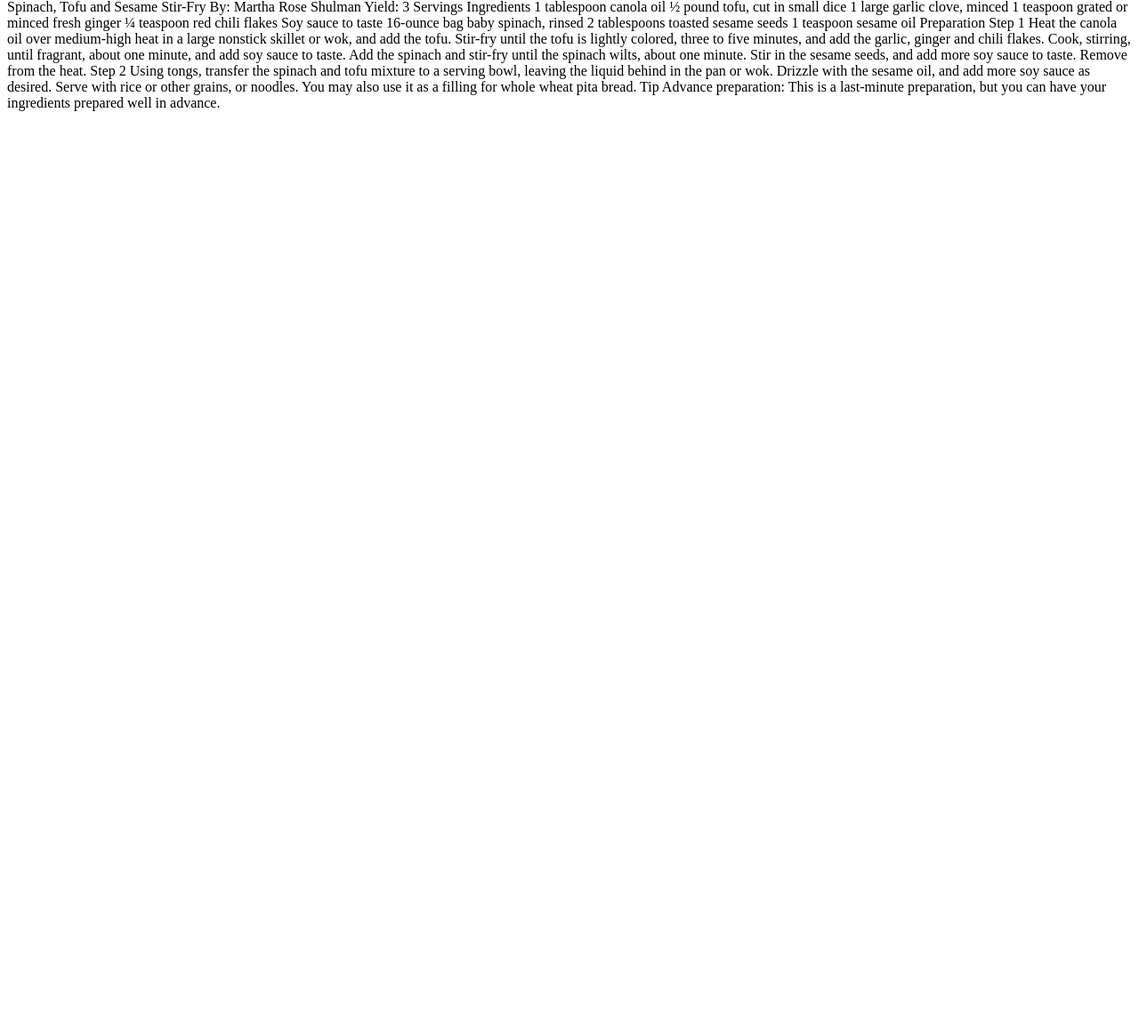
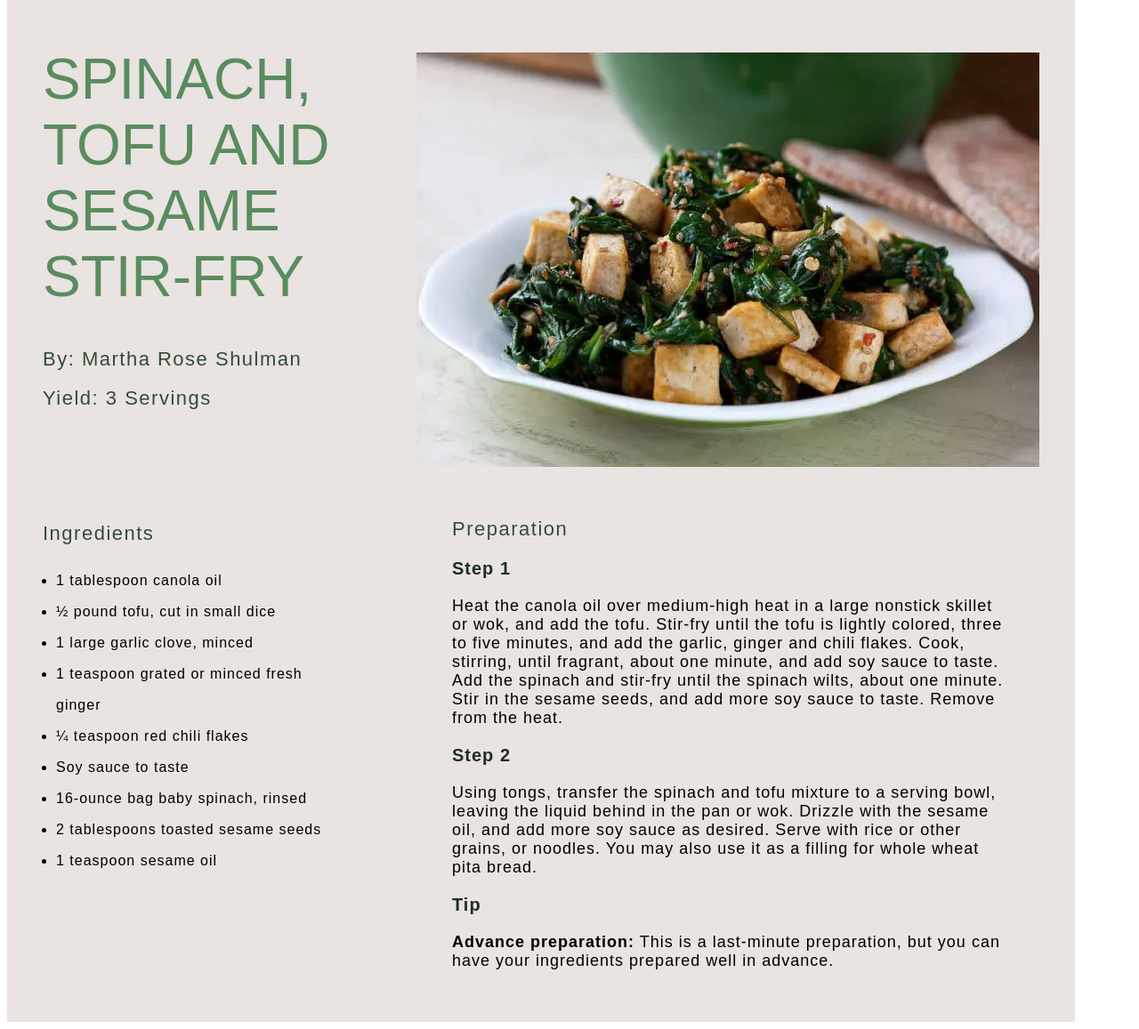
Before and after one commit to k2loi/Exercise-7, a plain HTML site: page index.html in a window 1280 px wide. Shown: the part 9-1166 px from the top of the page at 89% size. Before the commit the page ends 800 px from the top, so only its background shows below. Drawn offline with Linux system fonts and the light colour scheme; a web font is replaced by a local one.

Commit message:
Added CSS

```diff
--- a/index.html
+++ b/index.html
@@ -1,30 +1,121 @@
 <!--This receipe is taken from https://cooking.nytimes.com/recipes/1012494-spinach-tofu-and-sesame-stir-fry -->
 
+<!DOCTYPE html>
+<html lang="en-CA">
+  <head>
+    <!-- Made by Krysten Loi on October 28, 2025 -->
+    <title>Exercise 7: Stir-Fry, typography</title>
+    <link rel="preconnect" href="https://fonts.googleapis.com">
+    <link rel="preconnect" href="https://fonts.gstatic.com" crossorigin>
+    <link href="https://fonts.googleapis.com/css2?family=Momo+Trust+Display&family=Momo+Trust+Sans:wght@200..800&display=swap" rel="stylesheet">
 
+    <style>
+      h1 {
+        color: #5A8C5F;
+        font-size: 64px;
+        font-family: "Momo Trust Display", sans-serif;
+        font-weight: normal;
+        text-transform: uppercase;
+      }
 
-Spinach, Tofu and Sesame Stir-Fry
-By: Martha Rose Shulman
-Yield: 3 Servings
+      h2 {
+        color: #324E34;
+        font-size: 22px;
+        font-family: "Momo Trust Display", sans-serif;
+        font-weight: normal;
+        letter-spacing: 1.5px;
+      }
 
-Ingredients
+      h3 {
+        color: #1D301D;
+        font-size: 20px;
+        font-family: "Momo Trust Sans", sans-serif;
+        font-weight: bold;
+      }
 
-1 tablespoon canola oil
-½ pound tofu, cut in small dice
-1 large garlic clove, minced
-1 teaspoon grated or minced fresh ginger
-¼ teaspoon red chili flakes
-Soy sauce to taste
-16-ounce bag baby spinach, rinsed
-2 tablespoons toasted sesame seeds
-1 teaspoon sesame oil
+      ul {
+        margin: 15px;
+        padding: 0px;
+      }
 
-Preparation
+      .container {
+        display: grid;
+        grid-template-columns: 35% 65%;
+        width: 1200px;
+        background-color: #e9e3e2;
+      }
 
-Step 1
-Heat the canola oil over medium-high heat in a large nonstick skillet or wok, and add the tofu. Stir-fry until the tofu is lightly colored, three to five minutes, and add the garlic, ginger and chili flakes. Cook, stirring, until fragrant, about one minute, and add soy sauce to taste. Add the spinach and stir-fry until the spinach wilts, about one minute. Stir in the sesame seeds, and add more soy sauce to taste. Remove from the heat.
+      .grid-item {
+        margin: 10px;
+        padding-left: 30px;
+        padding-right: 30px;
+      }
 
-Step 2
-Using tongs, transfer the spinach and tofu mixture to a serving bowl, leaving the liquid behind in the pan or wok. Drizzle with the sesame oil, and add more soy sauce as desired. Serve with rice or other grains, or noodles. You may also use it as a filling for whole wheat pita bread.
+      .stir-fry-img {
+        width: 100%;
+        padding-top: 50px;
+      }
 
-Tip
-Advance preparation: This is a last-minute preparation, but you can have your ingredients prepared well in advance.
+      .ingr {
+        padding-top: 15px;
+        font-size: 16px;
+        font-family: "Momo Trust Sans", sans-serif;
+        font-weight: normal;
+        letter-spacing: 1px;
+        line-height: 35px;
+      }
+
+      .prep {
+        padding-top: 15px;
+        padding-left: 40px;
+        padding-bottom: 30px;
+        padding-right: 40px;
+        font-size: 18px;
+        font-family: "Momo Trust Sans", sans-serif;
+        font-weight: normal;
+        letter-spacing: 1px;
+      }
+    </style>
+  </head>
+
+  <body>
+
+    <div class="container">
+      <div class="grid-item">
+        <h1>Spinach, Tofu and Sesame Stir-Fry</h1>
+        <h2>By: Martha Rose Shulman</h2>
+        <h2>Yield: 3 Servings</h2>
+      </div>
+      <div class="grid-item">
+        <img class="stir-fry-img" src="stir-fry.jpg" alt="spinach, tofu and sesame stir fry dish">
+      </div>
+      <div class="grid-item">
+        <div class="ingr">
+          <h2>Ingredients</h2>
+          <ul>
+            <li>1 tablespoon canola oil</li>
+            <li>½ pound tofu, cut in small dice</li>
+            <li>1 large garlic clove, minced</li>
+            <li>1 teaspoon grated or minced fresh ginger</li>
+            <li>¼ teaspoon red chili flakes</li>
+            <li>Soy sauce to taste</li>
+            <li>16-ounce bag baby spinach, rinsed</li>
+            <li>2 tablespoons toasted sesame seeds</li>
+            <li>1 teaspoon sesame oil</li>
+          </ul>
+        </div>
+      </div>
+      <div class="grid-item">
+        <div class="prep">
+          <h2>Preparation</h2>
+          <h3>Step 1</h3>
+          <p>Heat the canola oil over medium-high heat in a large nonstick skillet or wok, and add the tofu. Stir-fry until the tofu is lightly colored, three to five minutes, and add the garlic, ginger and chili flakes. Cook, stirring, until fragrant, about one minute, and add soy sauce to taste. Add the spinach and stir-fry until the spinach wilts, about one minute. Stir in the sesame seeds, and add more soy sauce to taste. Remove from the heat.</p>
+          <h3>Step 2</h3>
+          <p>Using tongs, transfer the spinach and tofu mixture to a serving bowl, leaving the liquid behind in the pan or wok. Drizzle with the sesame oil, and add more soy sauce as desired. Serve with rice or other grains, or noodles. You may also use it as a filling for whole wheat pita bread.</p>
+          <h3>Tip</h3>
+          <p><b>Advance preparation:</b> This is a last-minute preparation, but you can have your ingredients prepared well in advance.</p>
+        </div>
+      </div>
+    </div>
+  </body>
+</html>
```
